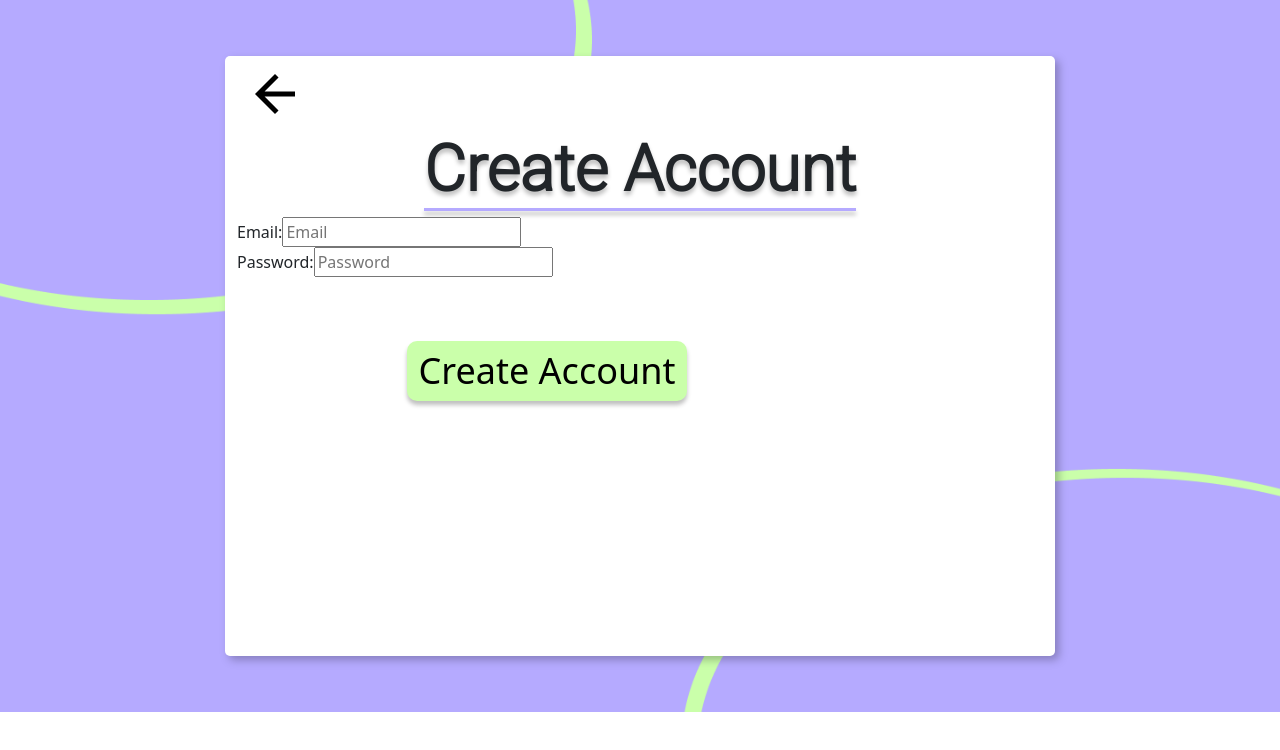
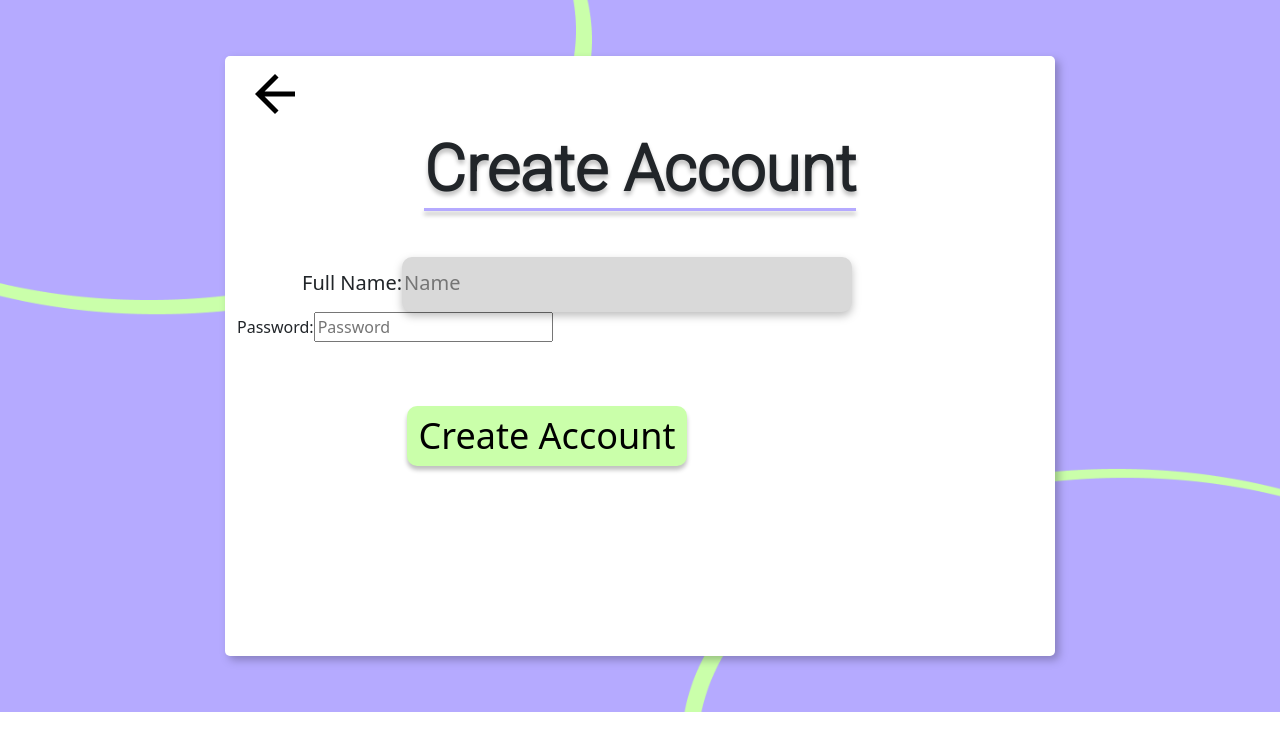
Before and after one commit to Jcontreras3/serenityfrontend, a React (Create React App) app: page / in a window 1280 px wide. Shown: the top 750 px of the page. Built offline with nearby package versions, Linux system fonts and the light colour scheme.

Commit message:
made some changez to create account

```diff
--- a/src/Components/CreateAccountPage/CreateAccountComponent.tsx
+++ b/src/Components/CreateAccountPage/CreateAccountComponent.tsx
@@ -14,9 +14,9 @@ export default function CreateAccountComponent() {
           </IconButton>
 
           <h1 className="createAccountTitle">Create Account</h1>
-          <div className="loginEmailInputgroup">
-            <label className="emailLabel">Email:</label>
-            <input className="loginInputStyle" placeholder="Email" />
+          <div className="nameInputgroup">
+            <label className="nameLabel">Full Name:</label>
+            <input className="nameInputStyle" placeholder="Name" />
           </div>
           <div className="passwordEmailInputgroup">
             <label className="passwordLabel">Password:</label>
--- a/src/Components/CreateAccountPage/createAccountStyles.css
+++ b/src/Components/CreateAccountPage/createAccountStyles.css
@@ -1,7 +1,6 @@
 @import url("https://fonts.googleapis.com/css2?family=Roboto:wght@300&display=swap");
 
-
-.createAccountCont{
+.createAccountCont {
   background-image: url("../../Assets/BgExport.png");
   background-repeat: no-repeat;
   width: 100%;
@@ -11,7 +10,7 @@
   display: flex;
 }
 
-.whiteBx2{
+.whiteBx2 {
   width: 830px;
   height: 600px;
   background-color: white;
@@ -20,9 +19,8 @@
   filter: drop-shadow(4px 4px 4px rgba(0, 0, 0, 0.25));
 }
 
-.createAccountTitle{
+.createAccountTitle {
   text-align: center;
-  /* margin-top: 1rem; */
   font-size: 64px;
   font-family: "Roboto", sans-serif;
   text-shadow: 0px 4px 4px rgba(0, 0, 0, 0.25);
@@ -33,7 +31,7 @@
   text-decoration-thickness: 3px;
 }
 
-.createBtn{
+.createBtn {
   height: 60px;
   width: 280px;
   background: #caffaa;
@@ -48,12 +46,33 @@
   margin-top: 4rem;
 }
 
-  .btn{
+.btn {
   color: black;
-
 }
 
-  .icon{
+.icon {
   color: black;
+}
 
+.nameInputStyle {
+    width: 450px;
+    height: 55px;
+    background-color: #d9d9d9;
+    border-radius: 10px;
+    border: none;
+    filter: drop-shadow(0px 4px 4px rgba(0, 0, 0, 0.25));
   }
+
+  .nameInputStyle::placeholder{
+    font-size: 20px;
+  }
+
+  .nameInputgroup {
+    margin-left: 65px;
+    margin-right: 110px;
+    margin-top: 3rem;
+  }
+
+  .nameLabel {
+    font-size: 20px;
+  }
```
Lines whose indentation alone changed are shown as unchanged.
